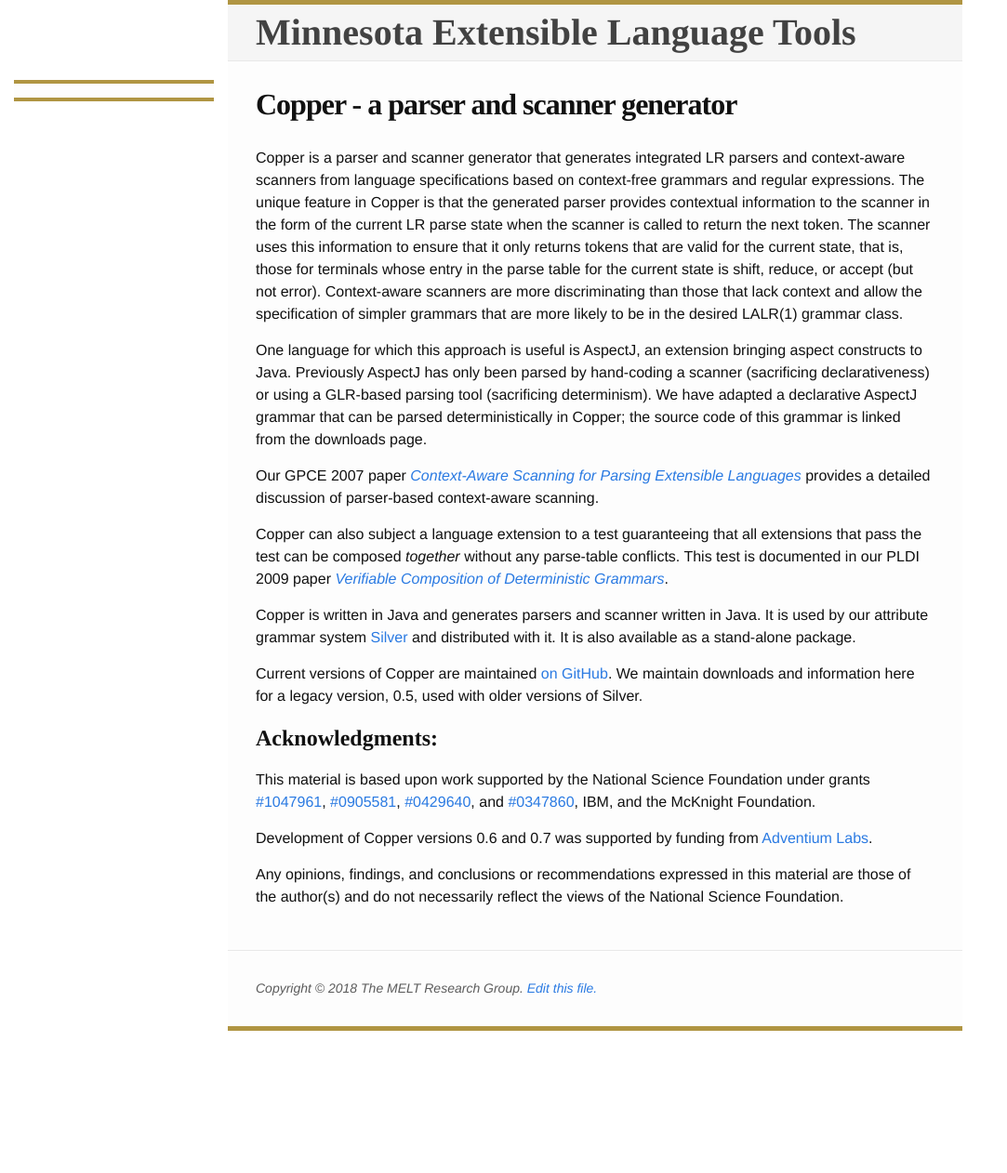
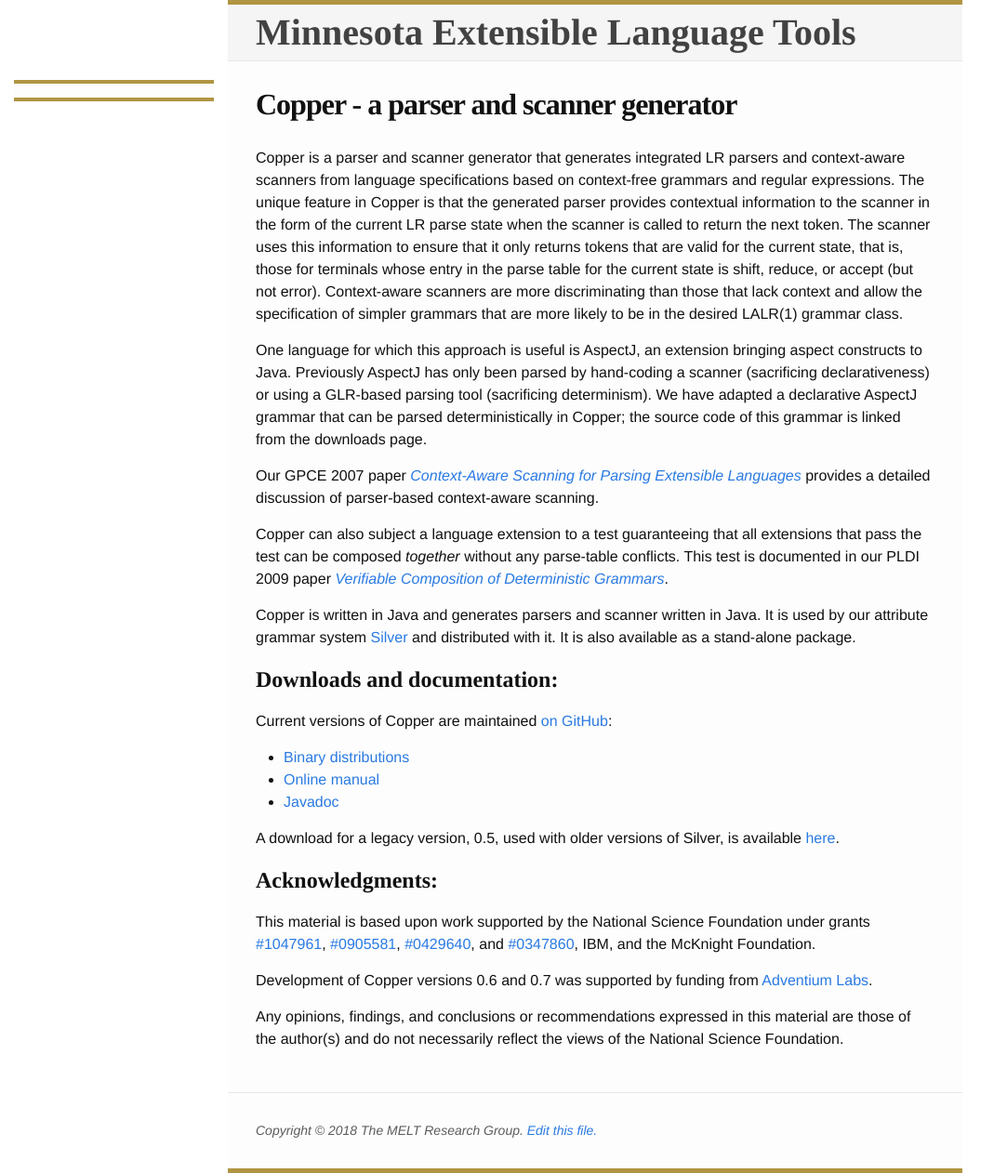
Before and after one commit to melt-umn/melt-website, a Jekyll site: the page built from _pages/copper.md, in a window 1280 px wide. Shown: the whole page at 93% size, without its empty margins (0-1083 px from the left). Built offline with Jekyll 4.4.1, drawn with Linux system fonts in a browser that asks for light colours; before the commit the page ends 1109 px from its top, so only the background shows below that.

Commit message:
Added links to Copper's online user manual and Javadoc.

```diff
--- a/_pages/copper.md
+++ b/_pages/copper.md
@@ -43,10 +43,16 @@
 distributed with it.  It is also available as a stand-alone
 package.
 
-Current versions of Copper are maintained <a
-href="http://github.com/melt-umn/copper">on GitHub</a>. We maintain
-downloads and information here for a legacy version, 0.5, used with
-older versions of Silver.
+## Downloads and documentation:
+
+Current versions of Copper are maintained <a href="http://github.com/melt-umn/copper">on GitHub</a>:
+
+* <a href="https://github.com/melt-umn/copper/releases">Binary distributions</a>
+* <a href="https://github.com/melt-umn/copper/blob/master/doc/manual/CopperUserManual.md">Online manual</a>
+* <a href="http://melt.cs.umn.edu/copper/current/javadoc">Javadoc</a>
+
+A download for a legacy version, 0.5, used with older versions of
+Silver, is available <a href="/downloads/previous-releases.html">here</a>.
 
 ## Acknowledgments:
 
```
